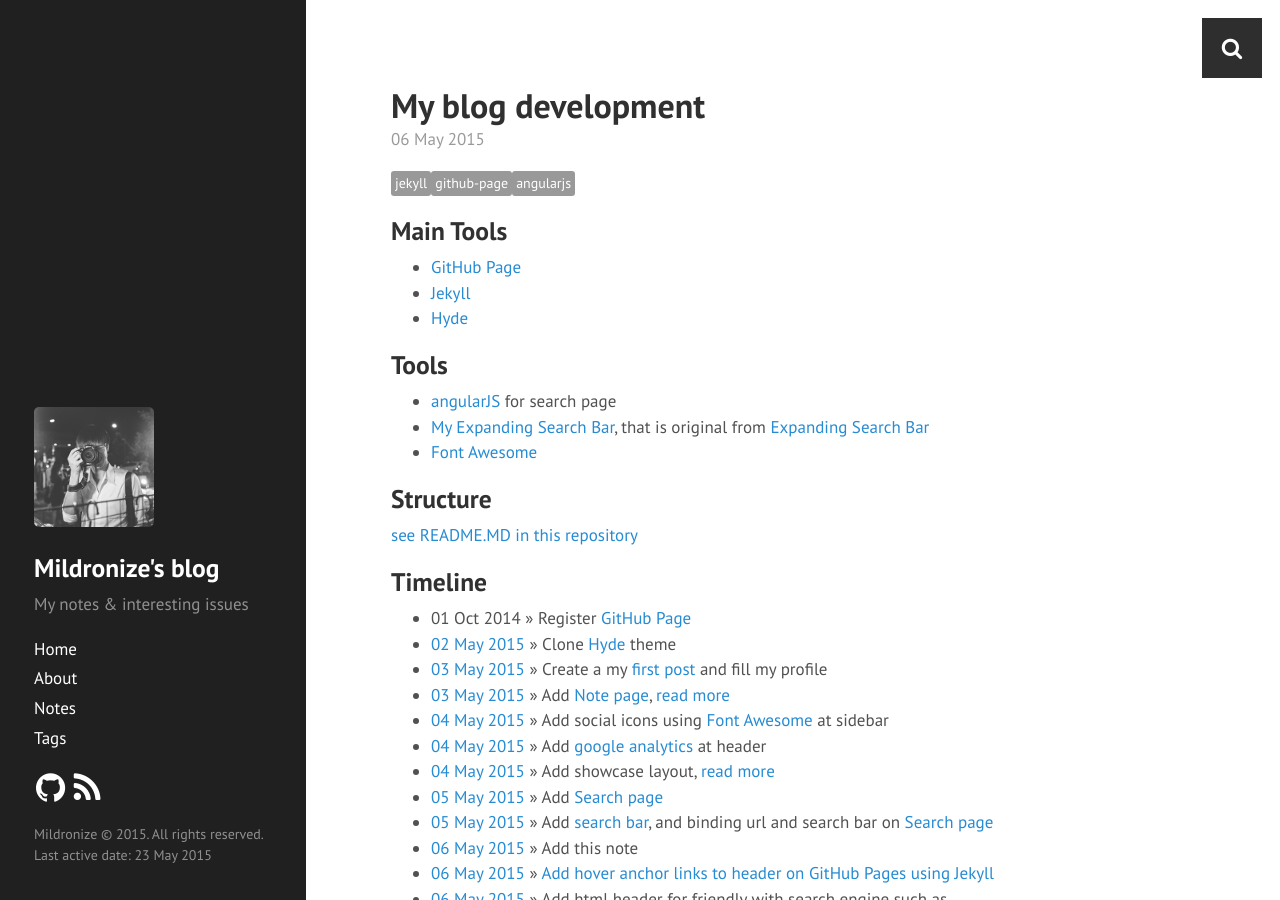
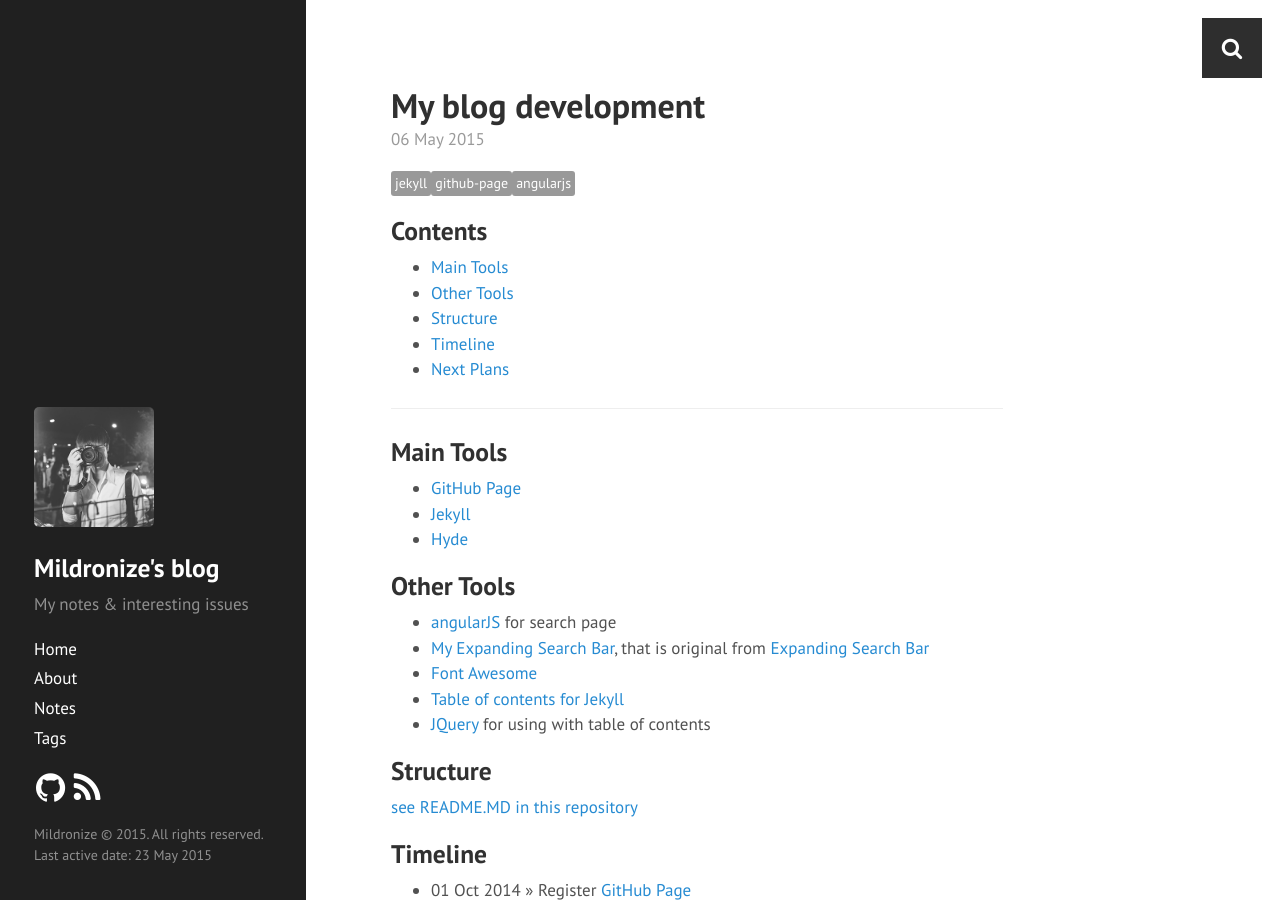
Before and after one commit to mildronize/blog-jekyll, a Jekyll site: the page built from _posts/2015-05-06-my-blog-development.md, in a window 1280 px wide and 900 px high. Built offline with Jekyll 4.4.1, drawn with Linux system fonts in a browser that asks for light colours; Markdown is read by kramdown in place of the engine named in the settings; comment, search, counter and statistics services are not loaded.

Commit message:
Update 2015-05-06-my-blog-development.md

```diff
--- a/_posts/2015-05-06-my-blog-development.md
+++ b/_posts/2015-05-06-my-blog-development.md
@@ -13,10 +14,12 @@
 - [Jekyll](http://jekyllrb.com)
 - [Hyde](http://hyde.getpoole.com/)
 
-## Tools
+## Other Tools
 - [angularJS](https://angularjs.org/) for search page
 - [My Expanding Search Bar](https://github.com/mildronize/ExpandingSearchBar), that is original from [Expanding Search Bar](http://tympanus.net/Tutorials/ExpandingSearchBar/)
 - [Font Awesome](http://fontawesome.io)
+- [Table of contents for Jekyll](https://github.com/ghiculescu/jekyll-table-of-contents)
+- [JQuery](https://jquery.com/) for using with table of contents
 
 ## Structure
 [see README.MD in this repository](https://github.com/mildronize/mildronize.github.io/blob/master/README.md)
```
Also changed, not shown: other parts of _posts/2015-05-06-my-blog-development.md (+1 -0 lines).
